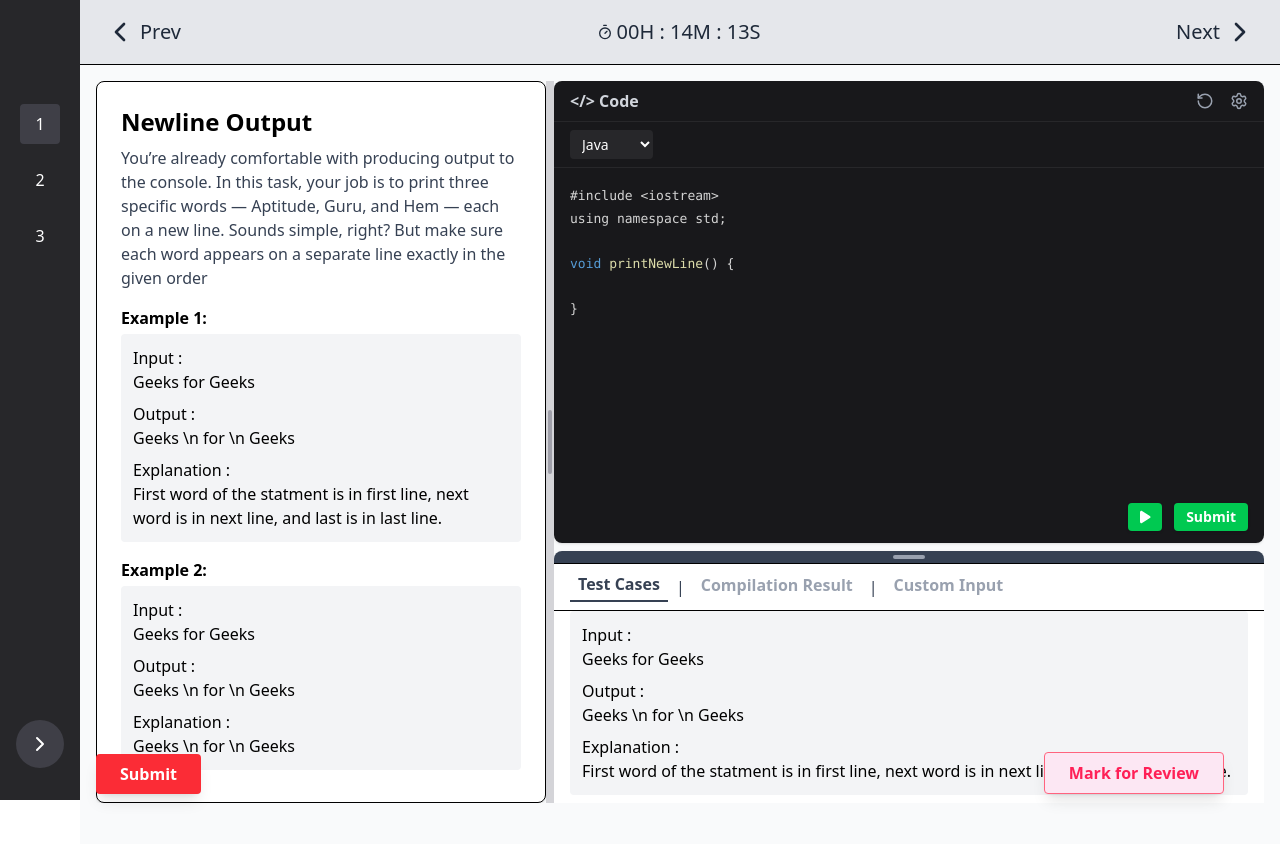
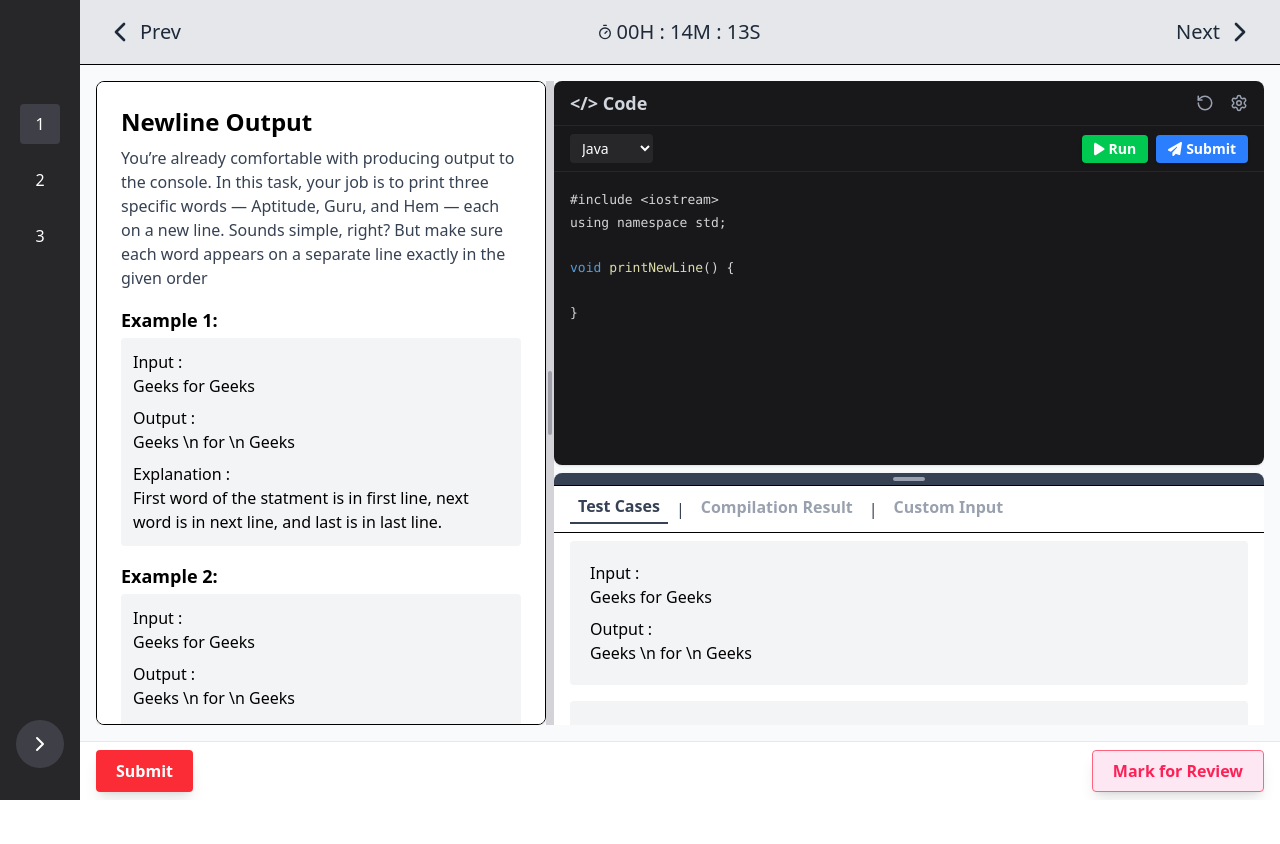
Before and after one commit to sivaprakasam-07/AGH-LMS-CODE, a React app: page / in a window 1280 px wide. Shown: the top 844 px of the page. After the commit the page ends 800 px from the top, so only its background shows below. Built offline with nearby package versions, Linux system fonts and the light colour scheme; the HTML template or start-up script is replaced by a standard one.

Commit message:
added the styles for the mobile view also

```diff
--- a/src/App.jsx
+++ b/src/App.jsx
@@ -79,22 +79,27 @@ const App = () => {
   const editorHeight = containerHeight - testCaseHeight;
 
   return (
-    <div className="flex min-h-screen relative">
+    <div className="flex min-h-screen h-screen max-h-screen overflow-hidden relative flex-col md:flex-row">
+      {/* Sidebar: hidden on mobile */}
+      <div className="hidden md:block">
         <SideNav activeQuestion={activeQuestion} totalQuestions={TOTAL_QUESTIONS} onNext={goToNext} />
-      <div className="flex-1 flex flex-col bg-gray-50">
+      </div>
+      <div className="flex-1 flex flex-col bg-gray-50 w-full h-full max-h-screen overflow-hidden">
         <HeaderBar onPrev={goToPrev} onNext={goToNext} />
-        <div className="flex flex-1 overflow-hidden p-4 gap-4 pb-20">
-          <div className="flex-1 flex gap-0 h-full overflow-y-auto">
+        <div className="flex flex-1 overflow-hidden p-0 md:p-4 gap-0 md:gap-4 pb-20 flex-col md:flex-row">
+          <div className="flex-1 flex gap-0 h-full overflow-y-auto flex-col md:flex-row">
             {/* Left: Scrollable QuestionPanel with resizable width */}
-            <div style={{width: questionPanelWidth, minWidth: MIN_QUESTION_PANEL_WIDTH, maxWidth: '60%'}} className="h-full flex flex-col">
+            <div style={{width: questionPanelWidth, minWidth: MIN_QUESTION_PANEL_WIDTH, maxWidth: '100%'}} className="h-full flex flex-col w-full md:w-auto">
               <div className="flex-1 overflow-y-auto">
                 <QuestionPanel />
               </div>
             </div>
-            {/* Vertical dragger between panels */}
+            {/* Vertical dragger between panels: hidden on mobile */}
+            <div className="hidden md:block">
               <VerticalDragger onDrag={handleVerticalDrag} />
+            </div>
             {/* Right: Code Editor and Test Cases stacked */}
-            <div style={{minWidth: MIN_CODE_PANEL_WIDTH, flex: 1}} className="flex flex-col h-full">
+            <div style={{minWidth: MIN_CODE_PANEL_WIDTH, flex: 1}} className="flex flex-col h-full w-full md:w-auto">
               <CodeEditorPanel
                 code={code}
                 setCode={setCode}
@@ -111,22 +116,23 @@ const App = () => {
             </div>
           </div>
         </div>
-        {/* Submit button: bottom left, outside question panel */}
+        {/* Submit/Review Buttons Footer */}
+        <div className="w-full bg-white border-t border-gray-200 flex justify-between gap-2 px-4 py-2 fixed md:static left-0 bottom-0 z-50">
           <button
-          className="fixed left-24 bottom-1.5 bg-red-500 text-white px-6 py-2 rounded font-semibold shadow-lg z-50"
+            className="flex-1 md:flex-none md:max-w-xs bg-red-500 text-white px-5 py-2 rounded-none md:rounded font-semibold shadow-lg order-1"
             onClick={handleSubmit}
           >
             Submit
           </button>
-        {/* Mark for Review button: bottom right, outside test case area */}
           <button
-          className="fixed right-14 bottom-1.5 bg-pink-100 text-rose-500 border border-rose-400 px-6 py-2 rounded font-semibold shadow-lg z-50"
+            className="flex-1 md:flex-none md:max-w-xs bg-pink-100 text-rose-500 border border-rose-400 px-5 py-2 rounded-none md:rounded font-semibold shadow-lg order-2 md:ml-auto"
             onClick={() => alert('Marked for review!')}
           >
             Mark for Review
           </button>
         </div>
       </div>
+    </div>
   );
 };
 
--- a/src/components/CodeEditorPanel.jsx
+++ b/src/components/CodeEditorPanel.jsx
@@ -32,16 +32,21 @@ const CodeEditorPanel = ({ code, setCode, language, setLanguage, onRun, onSubmit
     setTempCode(e.target.value);
   };
 
+  const handleReset = () => {
+    setCode(LANGUAGE_TEMPLATES[language]);
+    setTempCode(LANGUAGE_TEMPLATES[language]);
+  };
+
   return (
     <div
-      className="bg-zinc-900 rounded-lg shadow p-0 flex flex-col min-h-[120px] overflow-hidden flex-1"
+      className="bg-zinc-900 rounded-lg shadow p-0 flex flex-col min-h-[120px] overflow-hidden w-full h-72 md:h-auto md:flex-1"
       style={{ height: editorHeight || 'auto', transition: 'height 0.1s' }}
     >
       {/* Header row: Code logo, Reset, Settings */}
-      <div className="flex items-center justify-between px-4 py-2 border-b border-zinc-800">
-        <span className="text-gray-300 font-semibold flex items-center gap-2">&lt;/&gt; Code</span>
+      <div className="flex items-center justify-between px-3 md:px-4 py-2 border-b border-zinc-800">
+        <span className="text-gray-300 font-semibold flex items-center gap-2 text-base md:text-lg">&lt;/&gt; Code</span>
         <div className="flex items-center gap-4">
-          <button className="text-gray-400 hover:text-gray-200" title="Reset">
+          <button className="text-gray-400 hover:text-gray-200" title="Reset" onClick={handleReset}>
             <RotateCcw size={18} />
           </button>
           <button className="text-gray-400 hover:text-gray-200" title="Settings">
@@ -49,10 +54,10 @@ const CodeEditorPanel = ({ code, setCode, language, setLanguage, onRun, onSubmit
           </button>
         </div>
       </div>
-      {/* Language selector below header */}
-      <div className="px-4 py-2 border-b border-zinc-800 bg-zinc-900 flex items-center justify-between">
+      {/* Language selector and buttons below header */}
+      <div className="px-3 md:px-4 py-2 border-b border-zinc-800 bg-zinc-900 flex flex-col md:flex-row md:items-center md:justify-between gap-2 md:gap-0">
         <select
-          className="bg-zinc-800 text-white rounded px-2 py-1 text-sm"
+          className="bg-zinc-800 text-white rounded px-2 py-1 text-sm w-full md:w-auto"
           value={language}
           onChange={e => setLanguage(e.target.value)}
         >
@@ -60,17 +65,37 @@ const CodeEditorPanel = ({ code, setCode, language, setLanguage, onRun, onSubmit
             <option key={lang} value={lang}>{lang}</option>
           ))}
         </select>
-
+        <div className="flex gap-2 mt-2 md:mt-0 w-full md:w-auto">
+          <button
+            className="bg-green-500 hover:bg-green-600 text-white rounded px-3 py-1 flex items-center gap-1 text-sm font-semibold shadow w-1/2 md:w-auto justify-center"
+            onClick={onRun}
+            title="Run Code"
+          >
+            <FontAwesomeIcon icon={faPlay} />
+            <span className="hidden md:inline">Run</span>
+          </button>
+          <button
+            className="bg-blue-500 hover:bg-blue-600 text-white rounded px-3 py-1 flex items-center gap-1 text-sm font-semibold shadow w-1/2 md:w-auto justify-center"
+            onClick={onSubmit}
+            title="Submit Code"
+          >
+            <FontAwesomeIcon icon={faPaperPlane} />
+            <span className="hidden md:inline">Submit</span>
+          </button>
+        </div>
       </div>
-      {/* Code editor with syntax highlighting */}
-      <div
-        className="relative flex-1 min-h-[80px] max-h-full overflow-auto"
-        onClick={handleEditorClick}
-        style={{ cursor: isEditing ? 'text' : 'pointer' }}
-      >
-        {isEditing ? (
+      {/* Code editor with syntax highlighting always visible */}
+      <div className="relative flex-1 min-h-[80px] max-h-full overflow-auto w-full" onClick={handleEditorClick}>
+        <SyntaxHighlighter
+          language={language.toLowerCase() === 'c++' ? 'cpp' : language.toLowerCase()}
+          style={vscDarkPlus}
+          customStyle={{ margin: 0, padding: 16, minHeight: '80px', fontSize: 15, background: 'transparent', width: '100%' }}
+        >
+          {isEditing ? tempCode : code}
+        </SyntaxHighlighter>
+        {isEditing && (
           <textarea
-            className="bg-zinc-800 text-gray-100 font-mono rounded-none p-4 w-full h-full min-h-[80px] max-h-full resize-none outline-none absolute inset-0 z-10"
+            className="absolute inset-0 w-full h-full bg-transparent text-transparent caret-white font-mono p-4 outline-none resize-none z-10"
             value={tempCode}
             onChange={handleChange}
             onBlur={handleBlur}
@@ -78,33 +103,8 @@ const CodeEditorPanel = ({ code, setCode, language, setLanguage, onRun, onSubmit
             spellCheck={false}
             style={{ fontSize: 15 }}
           />
-        ) : (
-          <SyntaxHighlighter
-            language={language.toLowerCase() === 'c++' ? 'cpp' : language.toLowerCase()}
-            style={vscDarkPlus}
-            customStyle={{ margin: 0, padding: 16, minHeight: '80px', fontSize: 15, background: 'transparent' }}
-          >
-            {tempCode}
-          </SyntaxHighlighter>
         )}
       </div>
-      <div className="flex flex-row justify-end gap-3 mr-4 mb-3">
-          <button
-            className="bg-green-500 hover:bg-green-600 text-white rounded px-3 py-1 flex items-center gap-1 text-sm font-semibold shadow"
-            onClick={onRun}
-            title="Run Code"
-          >
-            <FontAwesomeIcon icon={faPlay} />
-          </button>
-          <button
-            className="bg-green-500 hover:bg-green-600 text-white rounded px-3 py-1 flex items-center gap-1 text-sm font-semibold shadow"
-            onClick={onSubmit}
-            title="Submit Code"
-          >
-            {/* <FontAwesomeIcon icon={faPaperPlane} /> */}
-            Submit
-          </button>
-        </div>
     </div>
   );
 };
--- a/src/components/QuestionPanel.jsx
+++ b/src/components/QuestionPanel.jsx
@@ -1,13 +1,13 @@
 const QuestionPanel = () => {
   return (
-    <div className="relative flex flex-col h-full">
-      <div className="flex-1 max-w-xl bg-white rounded-lg shadow p-6 border overflow-y-auto">
-        <h2 className="text-2xl font-bold mb-2">Newline Output</h2>
-        <p className="mb-4 text-gray-700">
+    <div className="relative flex flex-col h-full w-full">
+      <div className="flex-1 w-full md:max-w-xl bg-white rounded-lg shadow p-3 md:p-6 border overflow-y-auto">
+        <h2 className="text-xl md:text-2xl font-bold mb-2">Newline Output</h2>
+        <p className="mb-4 text-gray-700 text-sm md:text-base">
           You’re already comfortable with producing output to the console. In this task, your job is to print three specific words — Aptitude, Guru, and Hem — each on a new line. Sounds simple, right? But make sure each word appears on a separate line exactly in the given order
         </p>
         <div className="mb-4">
-          <div className="font-semibold mb-1">Example 1:</div>
+          <div className="font-semibold mb-1 text-base md:text-lg">Example 1:</div>
           <div className="bg-gray-100 rounded p-3 mb-2">
             <div className="font-medium">Input :</div>
             <div>Geeks for Geeks</div>
@@ -18,7 +18,7 @@ const QuestionPanel = () => {
           </div>
         </div>
         <div>
-          <div className="font-semibold mb-1">Example 2:</div>
+          <div className="font-semibold mb-1 text-base md:text-lg">Example 2:</div>
           <div className="bg-gray-100 rounded p-3 mb-2">
             <div className="font-medium">Input :</div>
             <div>Geeks for Geeks</div>
--- a/src/components/TestCases.jsx
+++ b/src/components/TestCases.jsx
@@ -18,6 +18,9 @@ const TestCases = ({ height, onDrag }) => {
   const dragRef = useRef(null);
   const [dragging, setDragging] = useState(false);
   const [activeTab, setActiveTab] = useState("Test Cases");
+  const [customInputs, setCustomInputs] = useState([]);
+  const [customInputValue, setCustomInputValue] = useState("");
+  const [showExtraTabs, setShowExtraTabs] = useState(false);
 
   const handleMouseDown = (e) => {
     setDragging(true);
@@ -52,56 +55,170 @@ const TestCases = ({ height, onDrag }) => {
   }, [dragging]);
 
   return (
-    <div className="bg-white rounded-lg shadow p-0 mt-2 flex flex-col relative h-full" style={{ height }}>
+    <div className="bg-white rounded-lg shadow p-0 mt-2 flex flex-col relative h-full w-full">
       <div
         className="flex items-center justify-center cursor-ns-resize py-1 border-b bg-gray-700 rounded-t-lg"
         onMouseDown={handleMouseDown}
       >
         <div className="w-8 h-1 bg-gray-400 rounded-full" />
       </div>
-      <div className="flex gap-0 border-b px-4 py-2 items-center">
+      <div className="flex gap-0 border-b px-2 md:px-4 py-2 items-center text-sm md:text-base">
         <button
           className={`font-semibold px-2 pb-1 ${activeTab === "Test Cases" ? "text-gray-700 border-b-2 border-gray-700" : "text-gray-400"}`}
           onClick={() => setActiveTab("Test Cases")}
         >
           Test Cases
         </button>
-        <span className="mx-2 text-gray-700">|</span>
+        {/* Only show plus button on mobile */}
+        <div className="flex-1 flex justify-end md:hidden">
+          <button
+            className="w-8 h-8 rounded-full bg-rose-500 text-white flex items-center justify-center shadow-lg text-xl"
+            onClick={() => setShowExtraTabs(true)}
+            aria-label="Show More Tabs"
+          >
+            +
+          </button>
+        </div>
+        {/* On desktop, show all tabs as before */}
+        <span className="mx-2 text-gray-700 hidden md:inline">|</span>
         <button
-          className={`font-semibold px-2 pb-1 ${activeTab === "Compilation Result" ? "text-gray-700 border-b-2 border-gray-700" : "text-gray-400"}`}
+          className={`font-semibold px-2 pb-1 hidden md:inline ${activeTab === "Compilation Result" ? "text-gray-700 border-b-2 border-gray-700" : "text-gray-400"}`}
           onClick={() => setActiveTab("Compilation Result")}
         >
           Compilation Result
         </button>
-        <span className="mx-2 text-gray-700">|</span>
+        <span className="mx-2 text-gray-700 hidden md:inline">|</span>
         <button
-          className={`font-semibold px-2 pb-1 ${activeTab === "Custom Input" ? "text-gray-700 border-b-2 border-gray-700" : "text-gray-400"}`}
+          className={`font-semibold px-2 pb-1 hidden md:inline ${activeTab === "Custom Input" ? "text-gray-700 border-b-2 border-gray-700" : "text-gray-400"}`}
           onClick={() => setActiveTab("Custom Input")}
         >
           Custom Input
         </button>
       </div>
-      <div className="flex-1 overflow-y-auto px-4 pb-0">
-        {activeTab === "Test Cases" && (
+      {/* Modal for extra tabs on mobile */}
+      {showExtraTabs && (
+        <div className="fixed inset-0 z-50 bg-black bg-opacity-30 flex items-end md:hidden" onClick={() => setShowExtraTabs(false)}>
+          <div className="bg-white w-full max-h-[90vh] rounded-t-lg shadow-lg p-4 overflow-y-auto" style={{ minHeight: '60vh' }} onClick={e => e.stopPropagation()}>
+            <div className="flex justify-between items-center mb-2">
+              <span className="font-semibold text-base">More</span>
+              <button className="text-2xl text-gray-400" onClick={() => setShowExtraTabs(false)}>&times;</button>
+            </div>
+            <div className="flex flex-col gap-2">
+              <button
+                className={`font-semibold px-2 pb-1 text-left ${activeTab === "Compilation Result" ? "text-gray-700 border-b-2 border-gray-700" : "text-gray-400"}`}
+                onClick={() => { setActiveTab("Compilation Result"); setShowExtraTabs(false); }}
+              >
+                Compilation Result
+              </button>
+              <button
+                className={`font-semibold px-2 pb-1 text-left ${activeTab === "Custom Input" ? "text-gray-700 border-b-2 border-gray-700" : "text-gray-400"}`}
+                onClick={() => { setActiveTab("Custom Input"); setShowExtraTabs(false); }}
+              >
+                Custom Input
+              </button>
+            </div>
+            {/* Render the selected tab content inside the modal for mobile */}
+            <div className="mt-4">
+              {activeTab === "Compilation Result" && (
+                <div className="flex flex-col gap-4 p-2">
+                  <div className="font-semibold text-base mb-2">Result : <span className="font-bold text-black">Wrong Answer</span></div>
+                  <div className="bg-gray-100 rounded p-3">
+                    <div className="font-medium text-sm">Input :</div>
+                    <div className="mb-2 text-sm">Geeks for Geeks</div>
+                    <div className="font-medium mt-2 text-sm">Your Output :</div>
+                    <div className="mb-2 text-sm">Geeks for Geeks</div>
+                    <div className="font-medium mt-2 text-sm">Expected Output :</div>
+                    <div className="text-sm">Geeks \n for \n Geeks</div>
+                  </div>
+                </div>
+              )}
+              {activeTab === "Custom Input" && (
+                <div className="flex flex-col gap-2 h-full justify-start">
+                  {customInputs.map((input, idx) => (
+                    <div key={idx} className="bg-gray-100 rounded p-3 mb-3">
+                      <div className="font-medium text-sm">Input :</div>
+                      <div className="text-sm">{input}</div>
+                    </div>
+                  ))}
+                  <textarea
+                    className="bg-gray-100 rounded p-3 min-h-[80px] resize-none text-base text-gray-700 mb-6 mt-2"
+                    placeholder="Enter Custom Input"
+                    style={{ minHeight: 90 }}
+                    value={customInputValue}
+                    onChange={e => setCustomInputValue(e.target.value)}
+                  />
+                  <div className="flex justify-end w-full">
+                    <button
+                      className="border border-red-400 text-red-500 bg-white px-6 py-2 rounded font-semibold shadow-sm hover:bg-red-50 transition-all text-sm"
+                      style={{ fontSize: '1.1rem' }}
+                      onClick={() => {
+                        if (customInputValue.trim()) {
+                          setCustomInputs([...customInputs, customInputValue]);
+                          setCustomInputValue("");
+                        }
+                      }}
+                    >
+                      Add Case +
+                    </button>
+                  </div>
+                </div>
+              )}
+            </div>
+          </div>
+        </div>
+      )}
+      <div className="flex-1 overflow-y-auto px-2 md:px-4 pb-0">        {activeTab === "Test Cases" && (
           EXAMPLES.map((ex, idx) => (
-            <div key={idx} className="bg-gray-100 rounded p-3 mb-3">
-              <div className="font-medium">Input :</div>
-              <div>{ex.input}</div>
-              <div className="font-medium mt-2">Output :</div>
-              <div>{ex.output}</div>
-              <div className="font-medium mt-2">Explanation :</div>
-              <div>{ex.explanation}</div>
+            <div key={idx} className="bg-gray-100 rounded p-3 md:p-5 mb-4 mt-2">
+              <div className="font-medium text-sm md:text-base">Input :</div>
+              <div className="mb-2 text-sm md:text-base">{ex.input}</div>
+              <div className="font-medium mt-2 text-sm md:text-base">Output :</div>
+              <div className="text-sm md:text-base">{ex.output}</div>
             </div>
           ))
         )}
         {activeTab === "Compilation Result" && (
-          <div className="text-gray-500 flex items-center justify-center h-full">No compilation result yet.</div>
+          <div className="flex flex-col gap-4 p-2 md:p-4">
+            <div className="font-semibold text-base md:text-lg mb-2">Result : <span className="font-bold text-black">Wrong Answer</span></div>
+            <div className="bg-gray-100 rounded p-3 md:p-5">
+              <div className="font-medium text-sm md:text-base">Input :</div>
+              <div className="mb-2 text-sm md:text-base">Geeks for Geeks</div>
+              <div className="font-medium mt-2 text-sm md:text-base">Your Output :</div>
+              <div className="mb-2 text-sm md:text-base">Geeks for Geeks</div>
+              <div className="font-medium mt-2 text-sm md:text-base">Expected Output :</div>
+              <div className="text-sm md:text-base">Geeks \n for \n Geeks</div>
+            </div>
+          </div>
         )}
         {activeTab === "Custom Input" && (
-          <div className="flex flex-col gap-2">
-            <label className="font-medium">Custom Input:</label>
-            <textarea className="bg-gray-100 rounded p-2 min-h-[80px] resize-none" placeholder="Enter your custom input here..." />
-            <button className="self-end bg-emerald-500 text-white px-4 py-1 rounded font-semibold mt-2">Run</button>
+          <div className="flex flex-col gap-2 h-full justify-start">
+            {customInputs.map((input, idx) => (
+              <div key={idx} className="bg-gray-100 rounded p-3 md:p-4 mb-3">
+                <div className="font-medium text-sm md:text-base">Input :</div>
+                <div className="text-sm md:text-base">{input}</div>
+              </div>
+            ))}
+            <textarea
+              className="bg-gray-100 rounded p-3 md:p-4 min-h-[80px] resize-none text-base text-gray-700 mb-6 mt-2"
+              placeholder="Enter Custom Input"
+              style={{ minHeight: 90 }}
+              value={customInputValue}
+              onChange={e => setCustomInputValue(e.target.value)}
+            />
+            <div className="flex justify-end w-full">
+              <button
+                className="border border-red-400 text-red-500 bg-white px-6 md:px-8 py-2 rounded font-semibold shadow-sm hover:bg-red-50 transition-all text-sm md:text-base"
+                style={{ fontSize: '1.1rem' }}
+                onClick={() => {
+                  if (customInputValue.trim()) {
+                    setCustomInputs([...customInputs, customInputValue]);
+                    setCustomInputValue("");
+                  }
+                }}
+              >
+                Add Case +
+              </button>
+            </div>
           </div>
         )}
       </div>
```
Lines whose indentation alone changed are shown as unchanged.
